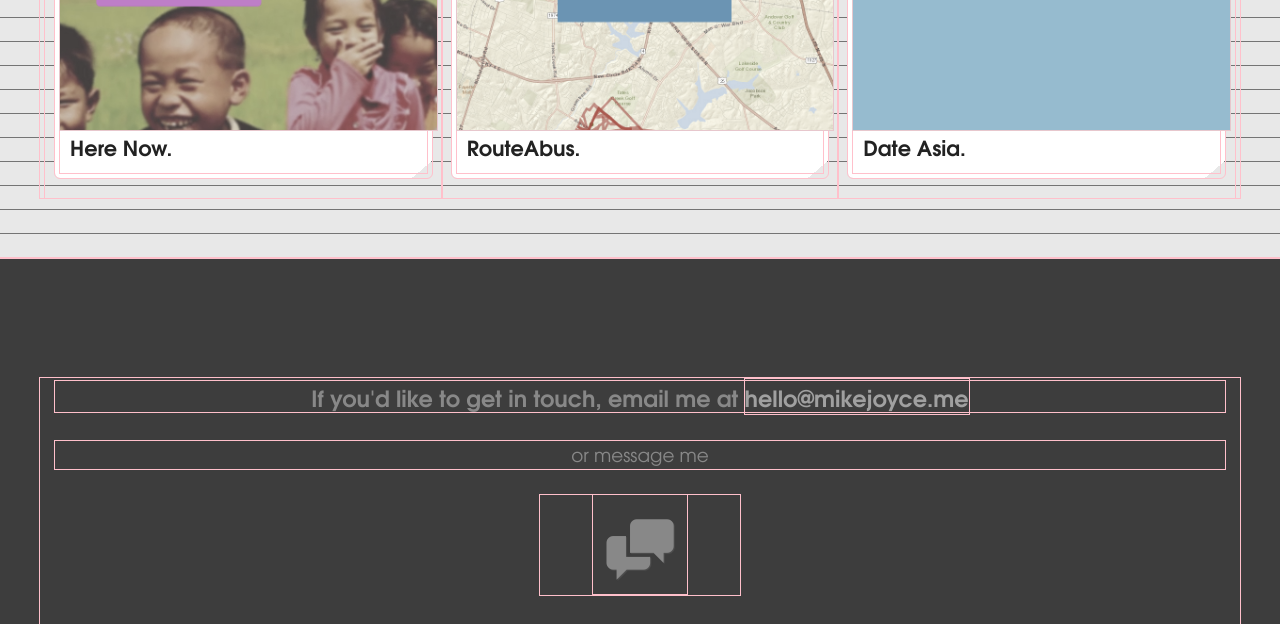
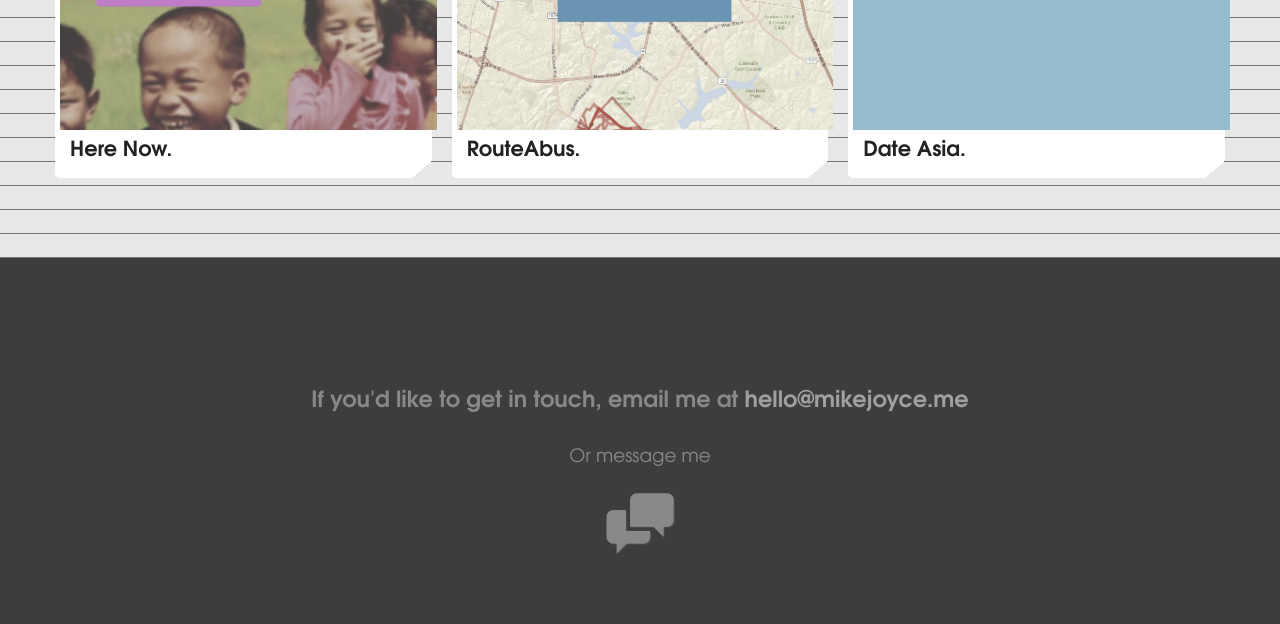
Before and after one commit to mikejoyceio/portfolio-template, a website: page index.html in a window 1280 px wide. Shown: the part 1110-1734 px from the top of the page. Drawn offline with Linux system fonts and the light colour scheme.

Commit message:
Further updates to message button CSS

```diff
--- a/index.html
+++ b/index.html
@@ -129,7 +129,7 @@
 
         <div class="small-12 medium-12 large-12 column text-center">
           <h4>If you'd like to get in touch, email me at <a href="mailto:hello@mikejoyce.me">hello@mikejoyce.me</a></h4>
-          <div class="or">or message me</div>
+          <div class="or">Or message me</div>
           <div class="message">
             <span class="icon-message"></span>
             <span class="screen-reader">Send Me a Message</span>
--- a/scss/_custom.scss
+++ b/scss/_custom.scss
@@ -1,9 +1,7 @@
 
 // Custom
 
-* {
-	outline: 1px solid pink !important;
-}
+
 
 // Vertical Rhythm
 
@@ -206,7 +204,6 @@ footer {
 		@media #{$large-up} {
 			font-size: 1.15rem;
 		}
-		margin-bottom: 1.4em;
 	}
 	.message {
 		color: #888888;
```
Also changed, not shown: css/app.css.
